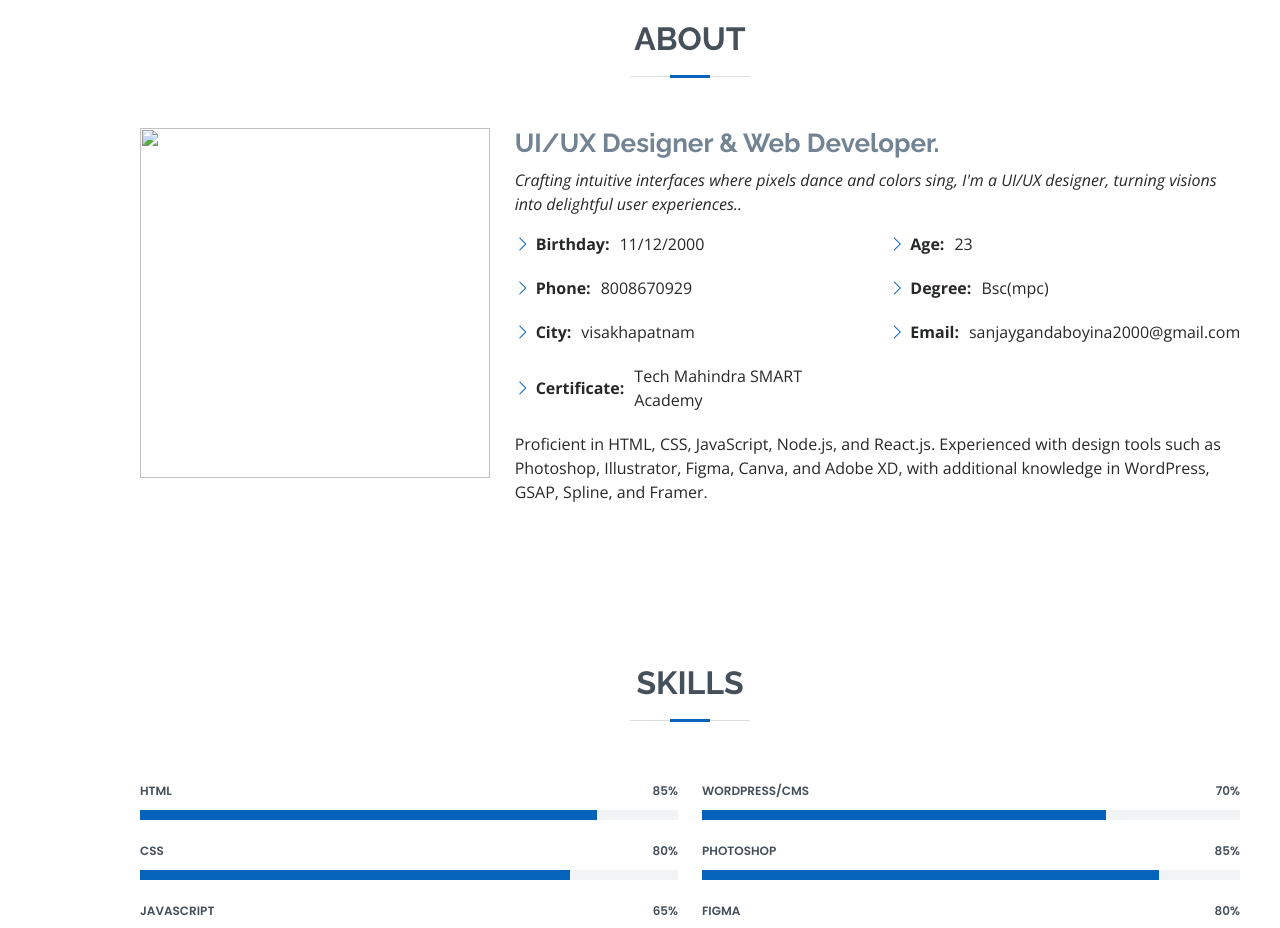
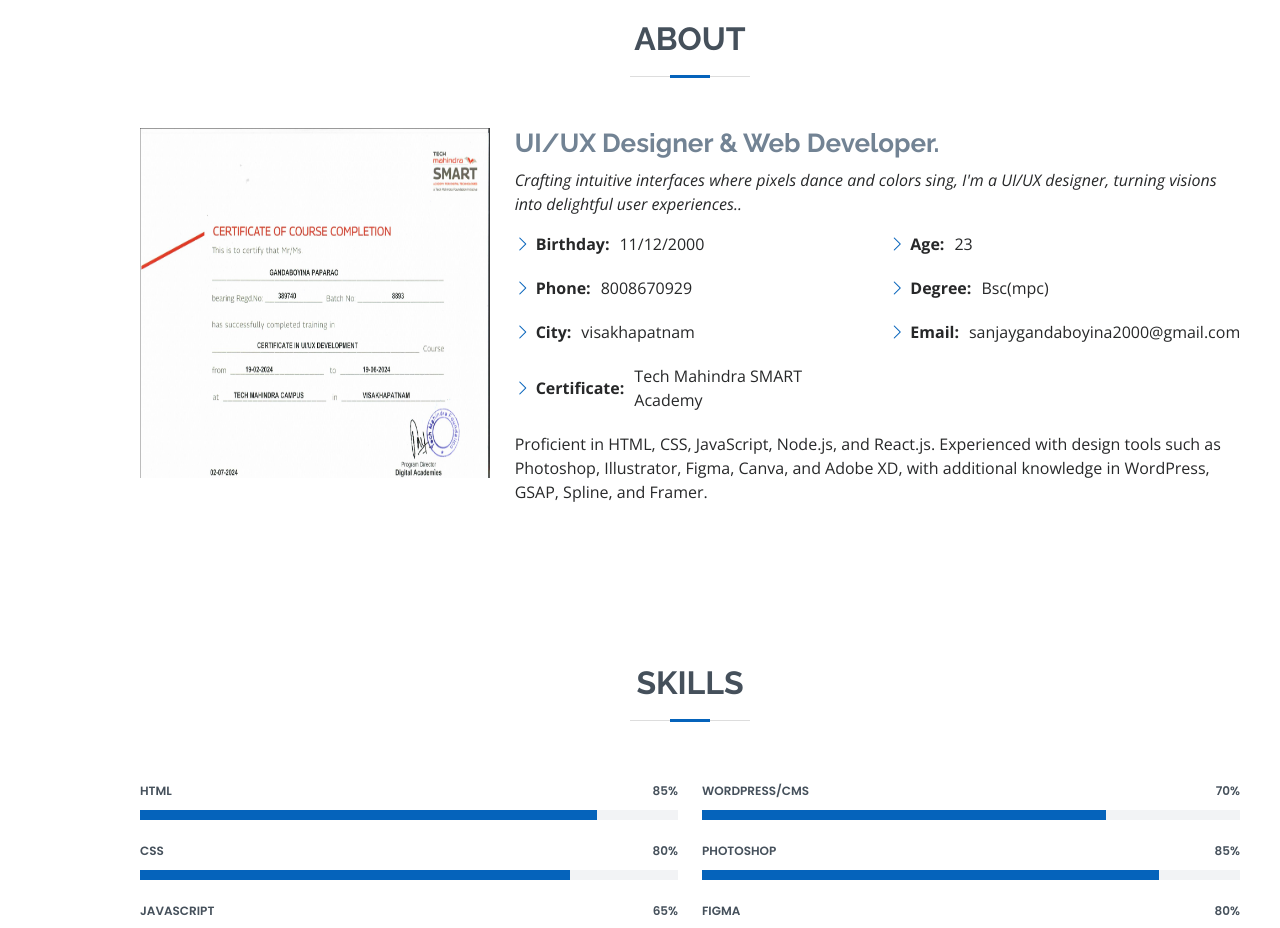
Before and after one commit to sanjay910/portfolios, a plain HTML site: page index.html in a window 1280 px wide. Shown: the part 860-1788 px from the top of the page. Drawn offline with nearby package versions, Linux system fonts and the light colour scheme.

Commit message:
Update index.html

```diff
--- a/index.html
+++ b/index.html
@@ -73,7 +73,7 @@
 
         <div class="row">
           <div class="col-lg-4">
-            <img src="certificate.png" style="height: 350px; width:350px ;" class="img-fluid" alt="">
+            <img src="assets/img/certificate.png" style="height: 350px; width:350px ;" class="img-fluid" alt="">
           </div>
           <div class="col-lg-8 pt-4 pt-lg-0 content">
             <h3>UI/UX Designer &amp; Web Developer.</h3>
```
